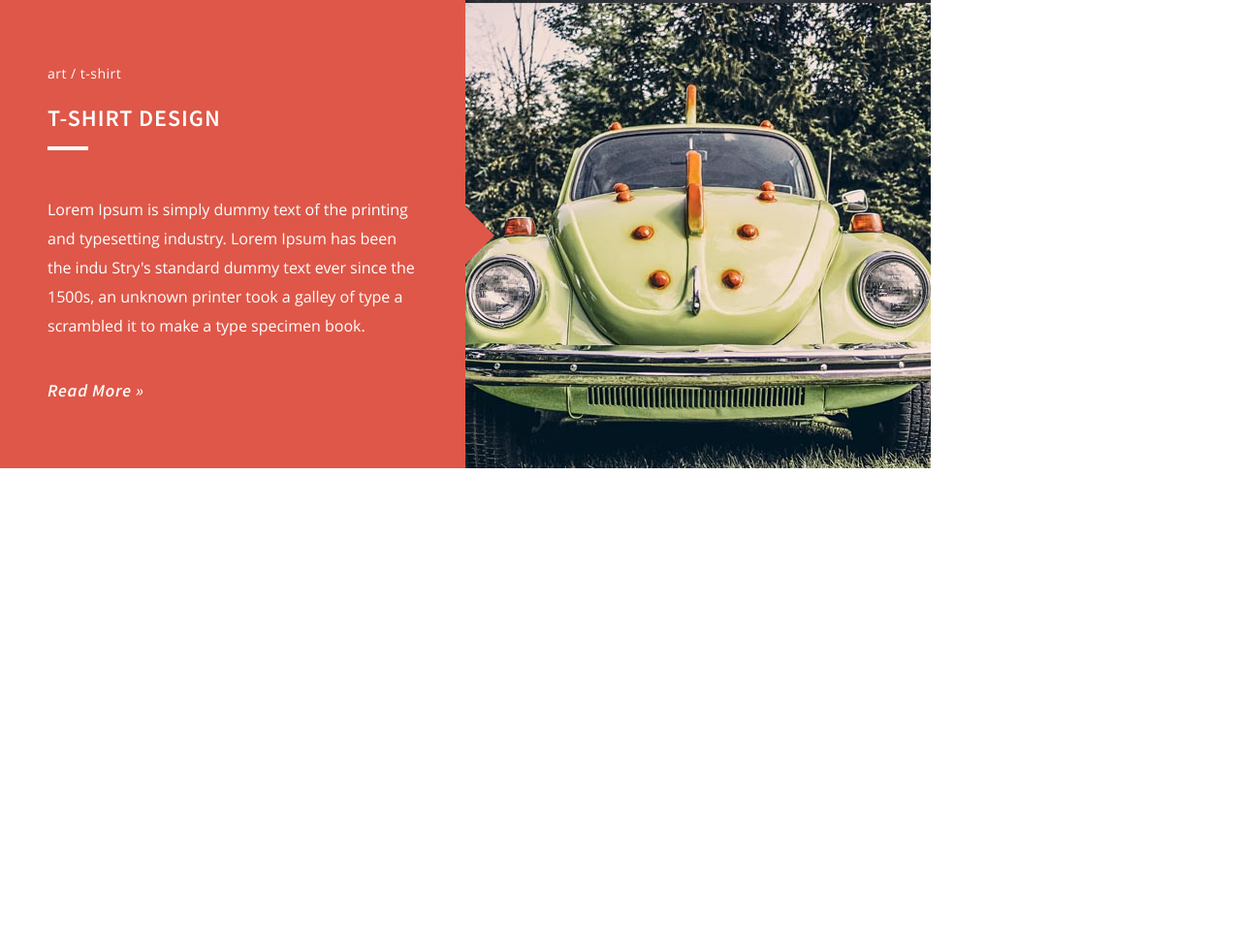
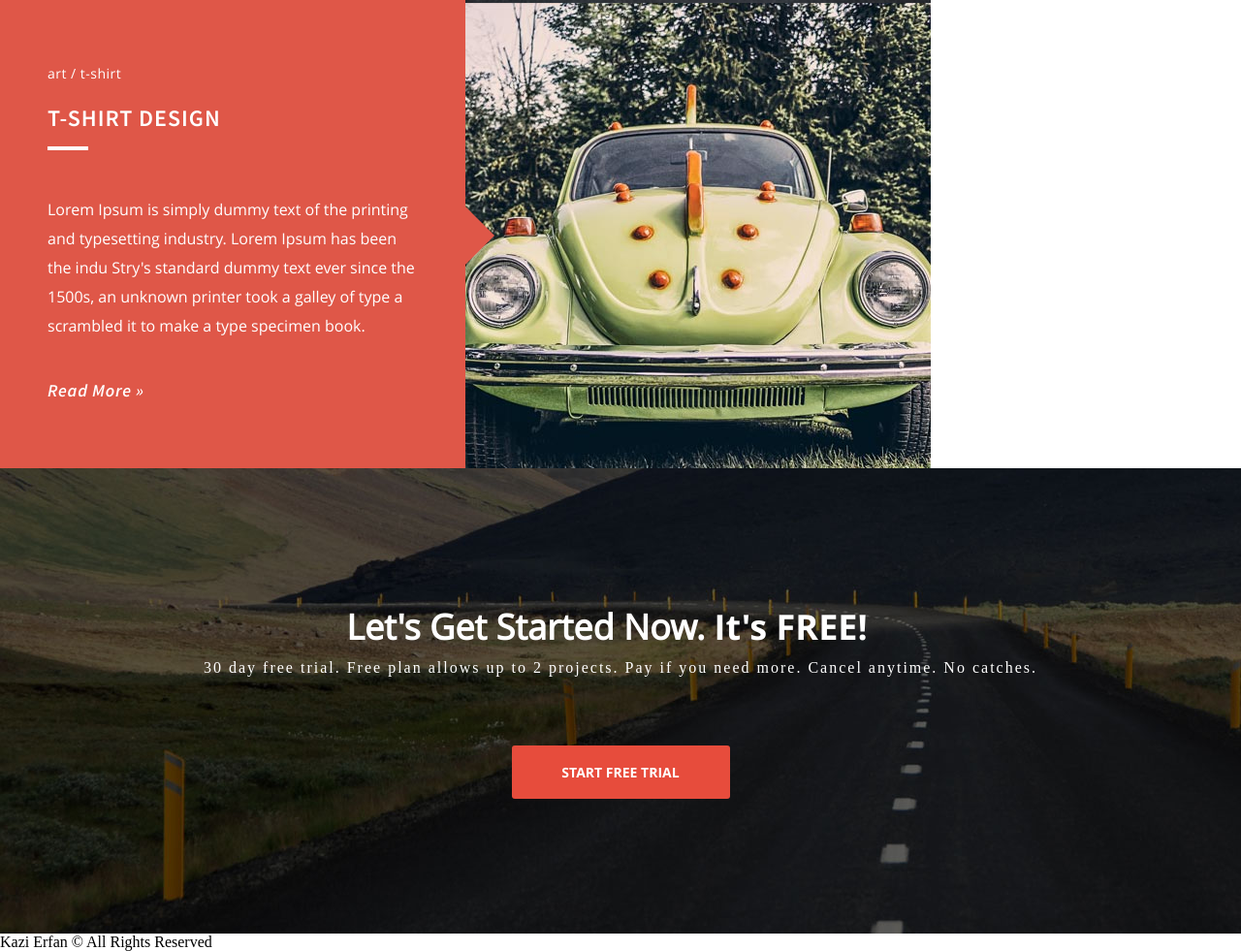
Before and after one commit to Dementeey/test-task, a website: page src/index.html in a window 1280 px wide. Shown: the part 2367-3348 px from the top of the page at 97% size. Before the commit the page ends 2850 px from the top, so only its background shows below. Drawn offline with Linux system fonts and the light colour scheme.

Commit message:
promo finished

```diff
--- a/src/css/index.css
+++ b/src/css/index.css
@@ -431,3 +431,55 @@
 }
 
 /* Blog end ---------------------- */
+
+
+/* Promo ---------------------- */
+
+.promo {
+  width: 100%;
+  height: 480px;
+  padding-top: 143px;
+
+  background: #424242 url("../img/promo-bg.jpg") no-repeat 0 0 / cover;
+}
+
+.promo__title {
+  margin: 0 auto 13px;
+  margin-left: -28px;
+
+  font-size: 36px;
+  font-family: "open_sansregular";
+  text-align: center;
+  color: #ffffff;
+  text-transform: capitalize;
+}
+
+.promo__title strong {
+  font-family: "open_sansbold";
+}
+
+.promo__desc {
+  text-align: center;
+  color: #ffffff;
+  letter-spacing: 2px;
+}
+
+.promo__btn {
+  display: block;
+  width: 225px;
+  height: 55px;
+  margin: 70px auto 0;
+
+  font-size: 14px;
+  line-height: 55px;
+  font-family: "open_sansbold";
+  text-align: center;
+  color: #ffffff;
+  text-transform: uppercase;
+  text-decoration: none;
+
+  background-color: #e74c3c;
+  border-radius: 3px;
+}
+
+/* Promo end ---------------------- */
--- a/src/index.html
+++ b/src/index.html
@@ -147,6 +147,33 @@
 
       </ul>
     </section> <!-- blog end -->
+
+    <section class="promo">
+      <h2 class="promo__title">
+        Let's Get Started Now. <strong>It's FREE!</strong>
+      </h2>
+      <div class="promo__desc">
+        30 day free trial. Free plan allows up to 2 projects.
+        Pay if you need more. Cancel anytime. No catches.
+      </div>
+      <a href="#" class="btn  promo__btn">Start free trial</a>
+    </section>
   </main>
+
+  <footer class="page-footer">
+    <div class="social">
+      <a href="#" class="social__link  social__link-fb"></a>
+      <a href="#" class="social__link  social__link-tw"></a>
+      <a href="#" class="social__link  social__link-wf"></a>
+      <a href="#" class="social__link  social__link-gp"></a>
+      <a href="#" class="social__link  social__link-in"></a>
+      <a href="#" class="social__link  social__link-sk"></a>
+      <a href="#" class="social__link  social__link-v"></a>
+      <a href="#" class="social__link  social__link-t"></a>
+    </div>
+    <div class="copyright">
+        Kazi Erfan &copy; All Rights Reserved
+    </div>
+  </footer>
 </body>
 </html>
```
Also changed, not shown: src/img/promo-bg.jpg (added).
